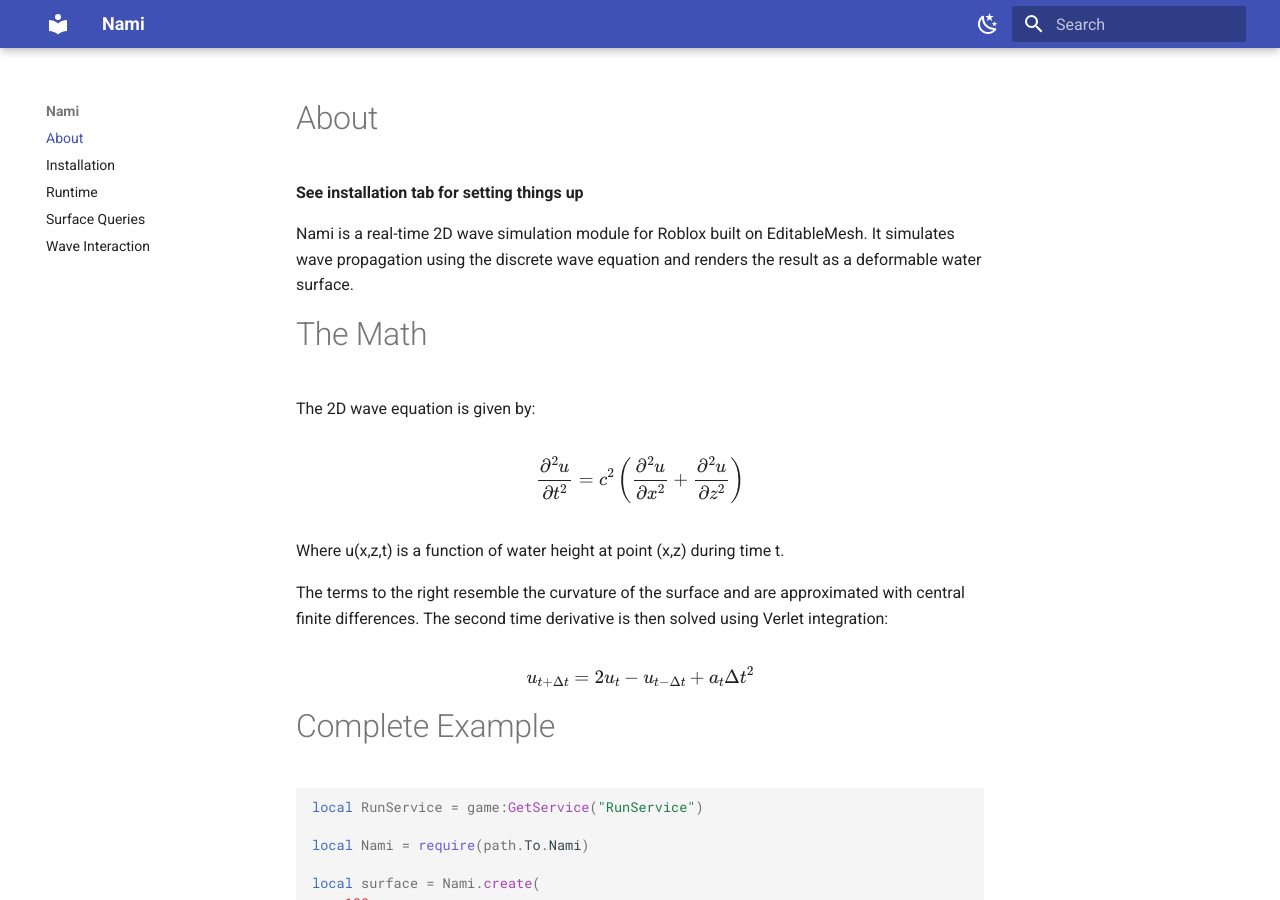
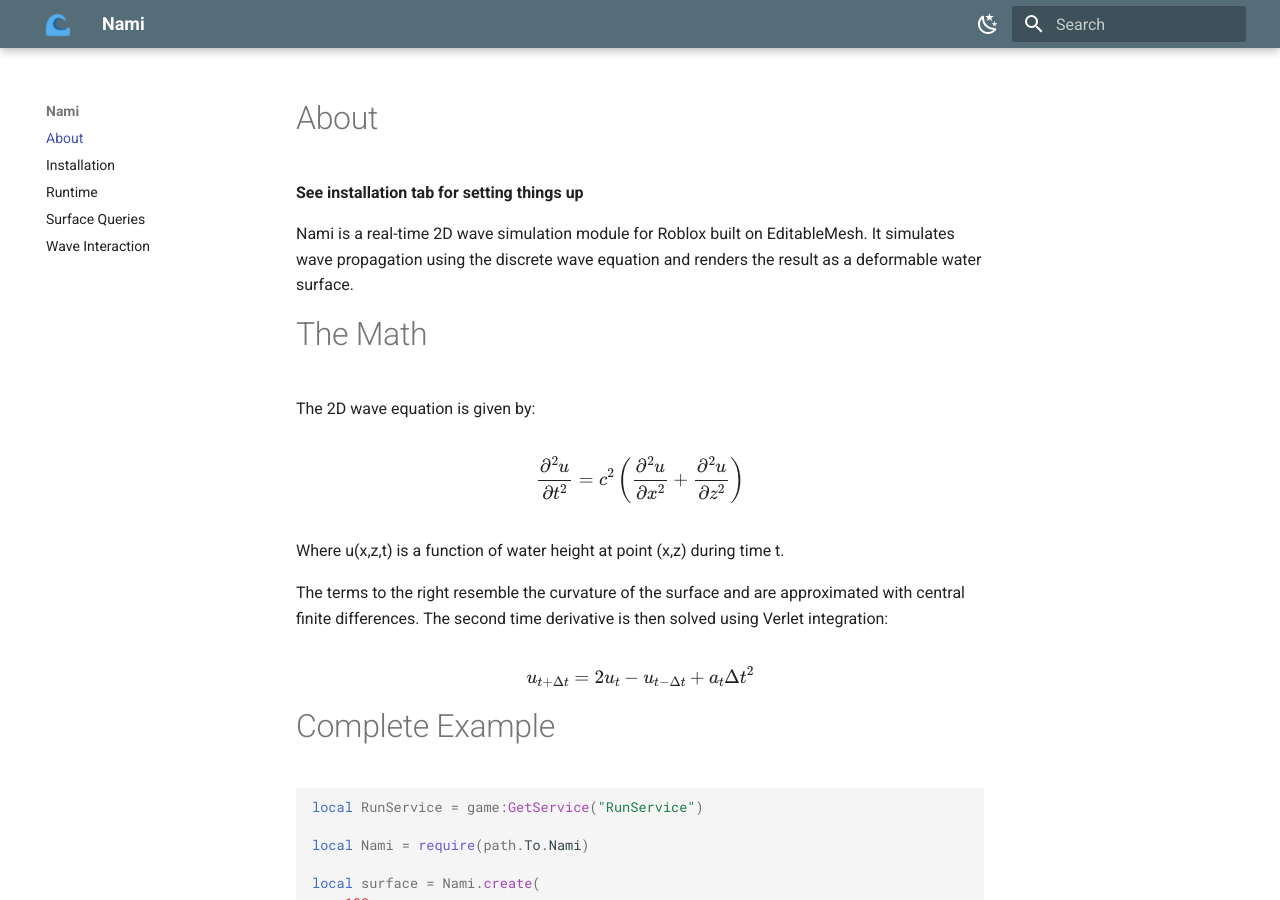
Before and after one commit to Icey-berg/nami-docs, an MkDocs documentation site: the page built from docs/index.md, in a window 1280 px wide and 900 px high. Built offline with MkDocs 1.6.1 and Material for MkDocs 9.7.7, drawn with Linux system fonts in a browser that asks for light colours.

Commit message:
production

```diff
--- a/mkdocs.yml
+++ b/mkdocs.yml
@@ -1,14 +1,18 @@
 site_name: Nami
 theme:
+  logo: assets/Icon.png
+  favicon: assets/Icon.png
   name: material
   palette:
     - media: "(prefers-color-scheme: light)"
       scheme: default
+      primary: blue grey
       toggle:
         icon: material/weather-night
 
     - media: "(prefers-color-scheme: dark)"
       scheme: slate
+      primary: blue grey
       toggle:
         icon: material/weather-sunny
 
```
Also changed, not shown: docs/assets/Icon.png (added).
